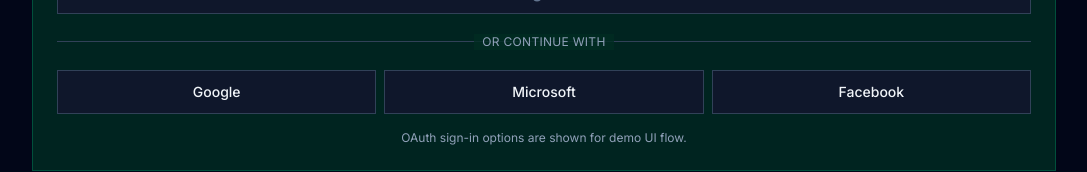
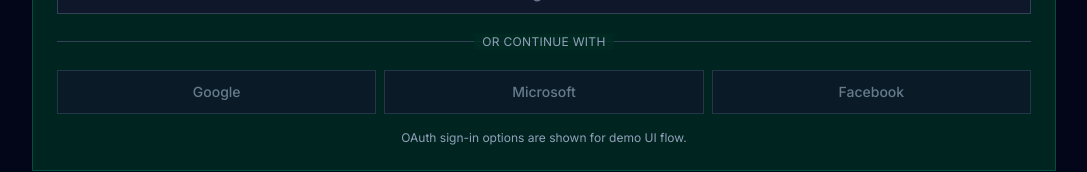
Before and after one commit to JayDumagat/pera-system, a React (Vite) app: page / in a window 1280 px wide. Shown: the part 859-1031 px from the top of the page, without its empty margins (96-1183 px from the left). Built offline with nearby package versions, Linux system fonts and the light colour scheme.

Commit message:
Disable OAuth buttons until auth integration is available
Agent-Logs-Url: https://github.com/JayDumagat/pera-system/sessions/5b98c8e2-0802-4e28-af9b-14d070a68731

Co-authored-by: JayDumagat <54160374+JayDumagat@users.noreply.github.com>

```diff
--- a/src/App.tsx
+++ b/src/App.tsx
@@ -181,8 +181,9 @@ function AuthPage({ onAuthenticate }: AuthPageProps) {
                 <button
                   key={provider}
                   type="button"
+                  disabled
                   aria-label={`Sign in with ${provider}`}
-                  className="min-h-11 border border-slate-700 bg-slate-900 px-3 text-sm font-medium text-slate-100 hover:border-emerald-500 hover:text-emerald-100"
+                  className="min-h-11 border border-slate-700 bg-slate-900 px-3 text-sm font-medium text-slate-400 opacity-70 disabled:cursor-not-allowed"
                 >
                   {provider}
                 </button>
```
